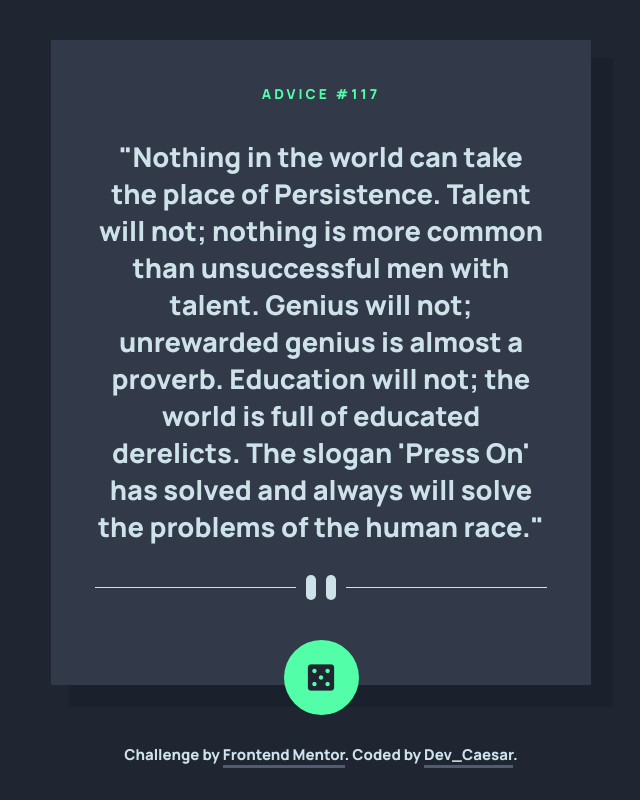
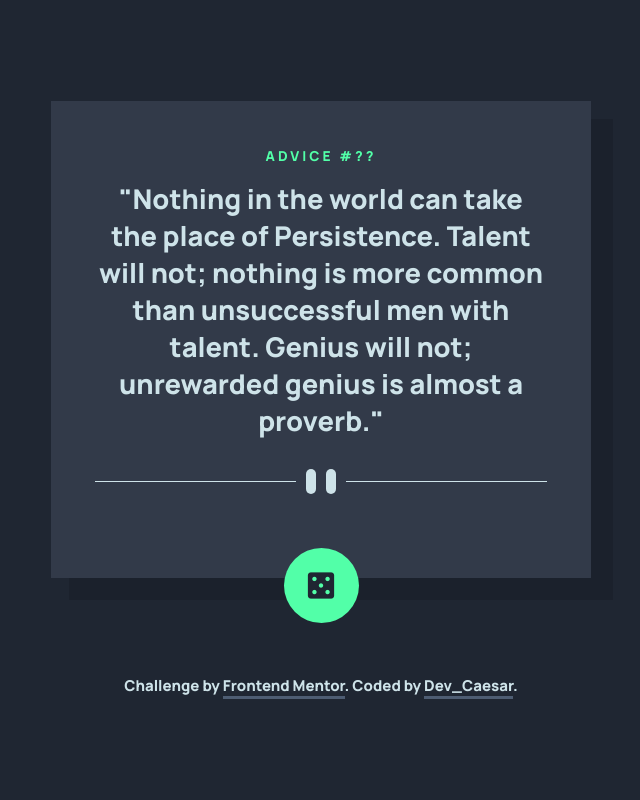
Before and after one commit to Dev-Caesar/02-Advice-Generator-App-Main, a plain HTML site: page index.html in a window 1280 px wide. Shown: the whole page, without its empty margins (319-959 px from the left). Drawn offline with Linux system fonts and the light colour scheme; no server answers.

Commit message:
modified index.html

```diff
--- a/css/styles.css
+++ b/css/styles.css
@@ -26,20 +26,18 @@ body {
   background-color: var(--dark-blue);
   font-family: var(--font);
 }
-
-.main__container {
-  position: relative;
-  display: flex;
-  flex-direction: column;
-  align-items: center;
-  justify-content: center;
-  padding: 4rem;
-}
-.advice__container {
+.container {
+  min-height: 100vh;
   display: flex;
   flex-direction: column;
   justify-content: center;
   align-items: center;
+}
+
+.main {
+  display: flex;
+  flex-direction: column;
+  justify-content: center;
   width: 90vw;
   max-width: 54rem;
   gap: 2rem;
@@ -47,7 +45,9 @@ body {
   background-color: var(--dark-grayish-blue);
   box-shadow: 20px 20px 0px 2px hsl(0deg 0% 0% / 13%);
 }
-
+.advice__container {
+  text-align: center;
+}
 .advice__header {
   color: var(--neon-green);
   letter-spacing: 0.3rem;
@@ -88,11 +88,10 @@ body {
 }
 
 .button {
-  position: absolute;
   border: none;
   background-color: transparent;
   cursor: pointer;
-  bottom: 1rem;
+  transform: translateY(-3rem);
 }
 .dice {
   color: var(--dark-blue);
@@ -113,7 +112,7 @@ body {
 
 /* footer styles */
 .attribution {
-  padding: 2rem;
+  padding-top: 2rem;
   font-size: 1.5rem;
   text-align: center;
   color: var(--light-cyan);
@@ -122,6 +121,7 @@ body {
 
 a:link,
 a:visited {
+  line-height: 1.7;
   text-decoration: none;
   color: inherit;
   border-bottom: 3px solid var(--grayish-blue);
--- a/index.html
+++ b/index.html
@@ -16,27 +16,29 @@
     <link href="https://fonts.googleapis.com/icon?family=Material+Icons+Round" rel="stylesheet" />
     <link rel="icon" type="image/png" sizes="32x32" href="./images/favicon-32x32.png" />
     <link rel="stylesheet" href="./css/styles.css" />
+    <script defer src="./js/app.js"></script>
     <title>Frontend Mentor | Advice generator app</title>
   </head>
   <body>
-    <main class="main__container">
+    <div class="container">
+      <main class="main">
         <div class="advice__container">
-        <h1 class="advice__header">Advice #<span id="advice__id">117</span></h1>
+          <h1 class="advice__header">Advice #<span id="advice__id">??</span></h1>
           <p class="advice__text">
-          "Nothing in the world can take the place of Persistence. Talent will not; nothing is more
-          common than unsuccessful men with talent. Genius will not; unrewarded genius is almost a
-          proverb. Education will not; the world is full of educated derelicts. The slogan 'Press
-          On' has solved and always will solve the problems of the human race."
+            "Nothing in the world can take the place of Persistence. Talent will not; nothing is
+            more common than unsuccessful men with talent. Genius will not; unrewarded genius is
+            almost a proverb."
           </p>
+        </div>
         <div class="bar__container">
           <div class="bar bar--1"></div>
           <div class="bar bar--2"></div>
         </div>
-      </div>
+      </main>
+
       <button class="button">
         <span class="material-icons-round dice"> casino </span>
       </button>
-    </main>
 
       <footer class="attribution">
         Challenge by
@@ -49,5 +51,6 @@
         >. Coded by
         <a href="https://github.com/Dev-Caesar" target="_blank" class="username">Dev_Caesar</a>.
       </footer>
+    </div>
   </body>
 </html>
--- a/js/app.js
+++ b/js/app.js
@@ -0,0 +1,28 @@
+"use-strict";
+// https://api.adviceslip.com
+
+// api url
+const apiUrl = `https://api.adviceslip.com`;
+// DOM Objects
+const adviceContainer = document.querySelector(".advice-container");
+// Fetch data from api
+const fetchData = async function (url) {
+  const res = await fetch(`${url}/advice`);
+  const { slip: dataObject } = await res.json();
+  return dataObject;
+};
+
+//generate html template
+const generateTemplate = function (dataObject) {
+  html = `
+    <h1 class="advice__header">Advice #<span id="advice__id">${dataObject.id}</span></h1>
+    <p class="advice__text"> ${dataObject.advice}</p>
+    `;
+  return html;
+};
+// render template to the DOM
+const renderAdvice = function () {
+  adviceContainer.innerHTML = "";
+  adviceContainer.insertAdjacentHTML();
+};
+fetchData(apiUrl);
```
Lines whose indentation alone changed are shown as unchanged.
